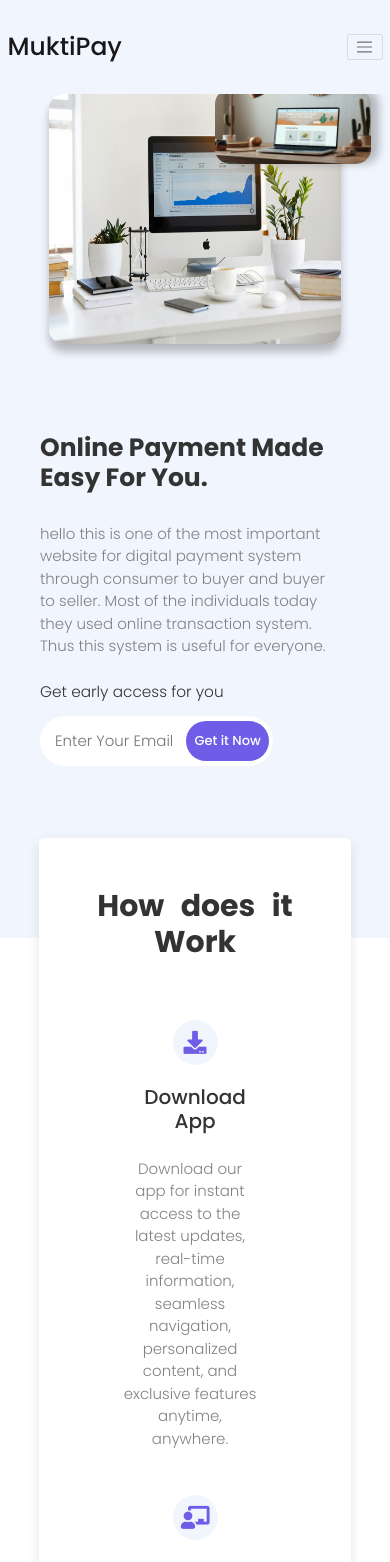
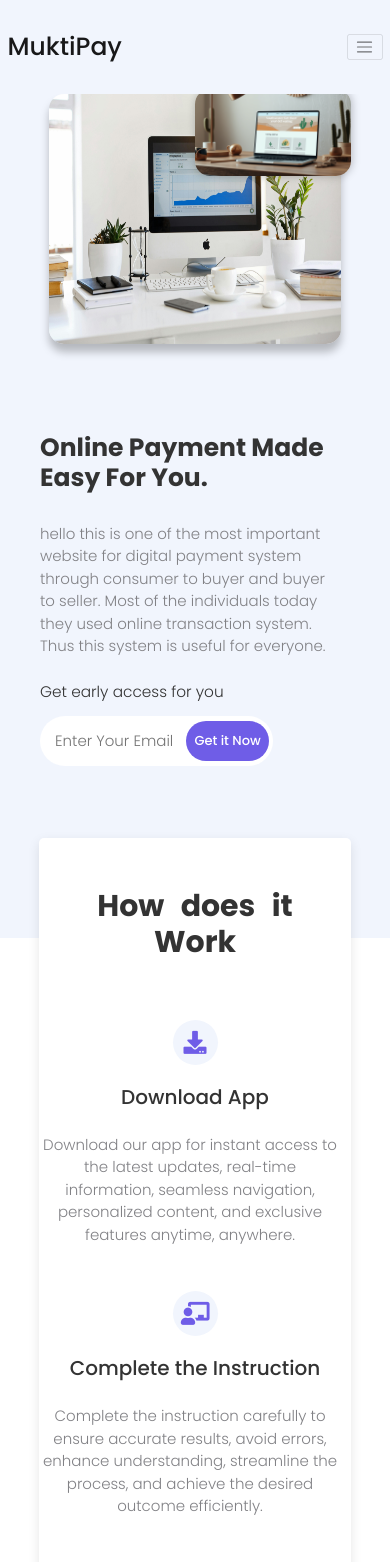
Before and after one commit to muktinathrajbanshi/digitalPayment, a React (Create React App) app: page / in a window 390 px wide. Shown: the top 1562 px of the page. Built offline with nearby package versions, Linux system fonts and the light colour scheme.

Commit message:
about us section for responsive in mobile is completed

```diff
--- a/src/index.css
+++ b/src/index.css
@@ -577,15 +577,12 @@ footer .main-hero-para {
   /* main hero container style */
   .main-hero-container h1 {
     font-size: 2.5rem;
-    /* margin-left: 3rem;
-    margin-top: -4rem; */
   }
 
   .main-hero-para {
     font-size: 1.5rem;
     padding-right: 1rem;
     width: 100%;
-    /* margin-left: 3rem; */
     margin: 2.5rem 0;
   }
 
@@ -605,7 +602,64 @@ footer .main-hero-para {
     margin-top: 0rem;
   }
 
-  .input-group-button {
+  .header-right-side .main-hero-img2 {
+    position: absolute;
+    width: 40%;
+    height: 35%;
+    left: 50%;
+    top: -2%;
+    box-shadow: 0.8px 0rem 0.8rem rgb(0 0 0 / 25%);
+  }
+
+  .input-group .input-group-button {
+    right: 26%;
     width: 27%;
   }
+
+  .work_container {
+    width: 80vw;
+    padding: 5rem 1rem;
+  }
+
+  .work_container .main-heading {
+    font-size: 2.7rem;
+    font-weight: bolder;
+    margin-bottom: 3rem;
+    word-spacing: 0rem;
+  }
+
+  .work_container_subdiv {
+    padding: 0 0rem;
+  }
+
+  /* how to use working */
+  .our_services .our_services_list {
+    margin-left: -9rem;
+  }
+
+  .our_services_rightside_img {
+    margin-left: -9rem;
+    text-align: center;
+  }
+
+  /* our service */
+  .our_services img {
+    width: 120%;
+    height: 100%;
+    margin-left: -11.5rem;
+  }
+
+  .our_services .our_service_leftside_img img {
+    margin-top: 0;
+  }
+
+  .service_container .work_container_subdiv {
+    padding: 0 2rem;
+    margin: 2rem auto;
+  }
+
+  .service_container .main-heading {
+    margin: 5rem auto 0 auto;
+    font-weight: bolder;
+  }
 }
```
